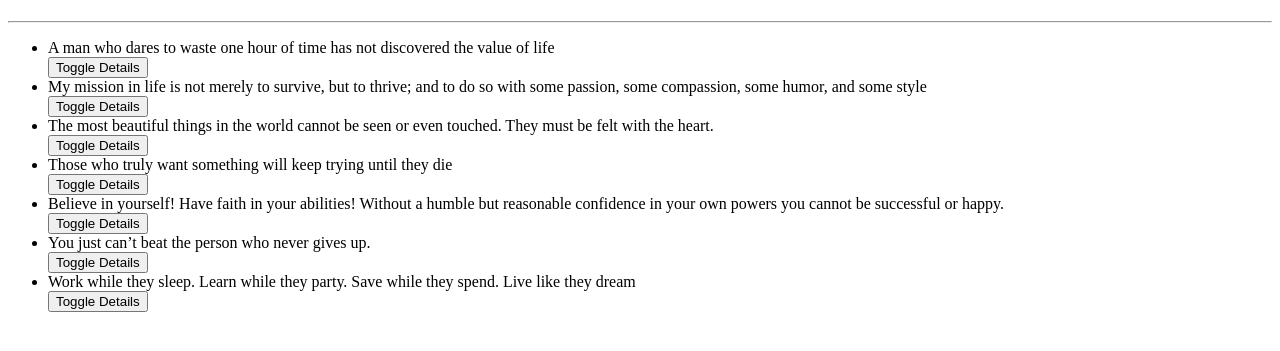
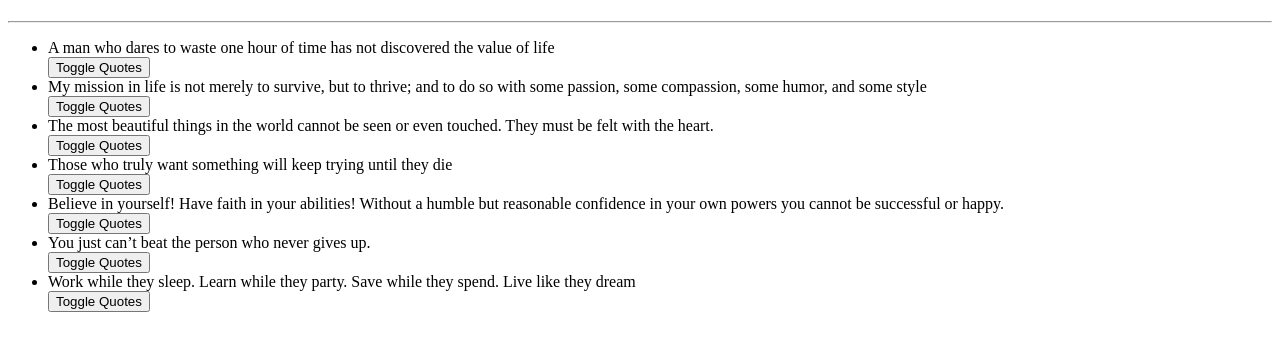
Before and after one commit to uwishemajustine/Quotes, an Angular app: page / in a window 1280 px wide. Shown: the part 393-744 px from the top of the page. Built offline with nearby package versions, Linux system fonts and the light colour scheme.

Commit message:
changing the name of toggle details to toggle quotes

```diff
--- a/src/app/app.component.ts
+++ b/src/app/app.component.ts
@@ -8,5 +8,5 @@ import { Component } from '@angular/core';
 })
 export class AppComponent {
   title = 'Quotes';
-  quoteS = 'QUOTES'
+
  }
--- a/src/app/quote/quote.component.html
+++ b/src/app/quote/quote.component.html
@@ -6,7 +6,7 @@
       <li *ngFor='let cake of quote; let i = index'>
         {{cake.quote}}
         <br>
-         <button (click)='toggleDetails(i)' class="btn btn-primary">Toggle Details</button>
+         <button (click)='toggleQuotes(i)' class="btn btn-primary">Toggle Quotes</button>
     <app-quote-details *ngIf='cake.showDescription' [quote]='cake' (isComplete) = 'completeQuote($event,i)'></app-quote-details>
 
       </li>
--- a/src/app/quote/quote.component.ts
+++ b/src/app/quote/quote.component.ts
@@ -18,7 +18,7 @@ export class QuoteComponent implements OnInit {
          new Quote (7, 'Work while they sleep. Learn while they party. Save while they spend. Live like they dream', 'Syed Balkhi', 'Neil Gaiman'),
           ];
 
-          toggleDetails(index){
+          toggleQuotes(index){
             this.quote[index].showDescription = !this.quote[index].showDescription;
           }
            completeQuote(isComplete, index){
```
